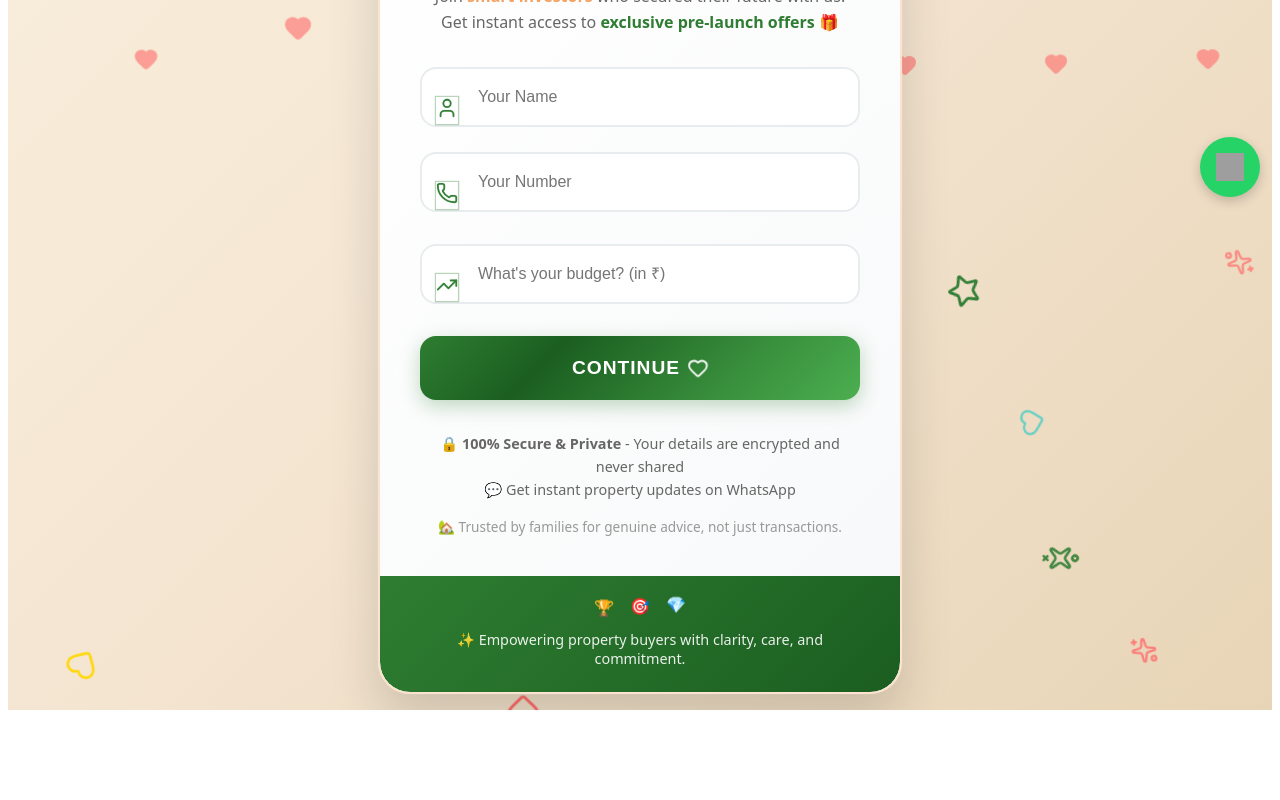
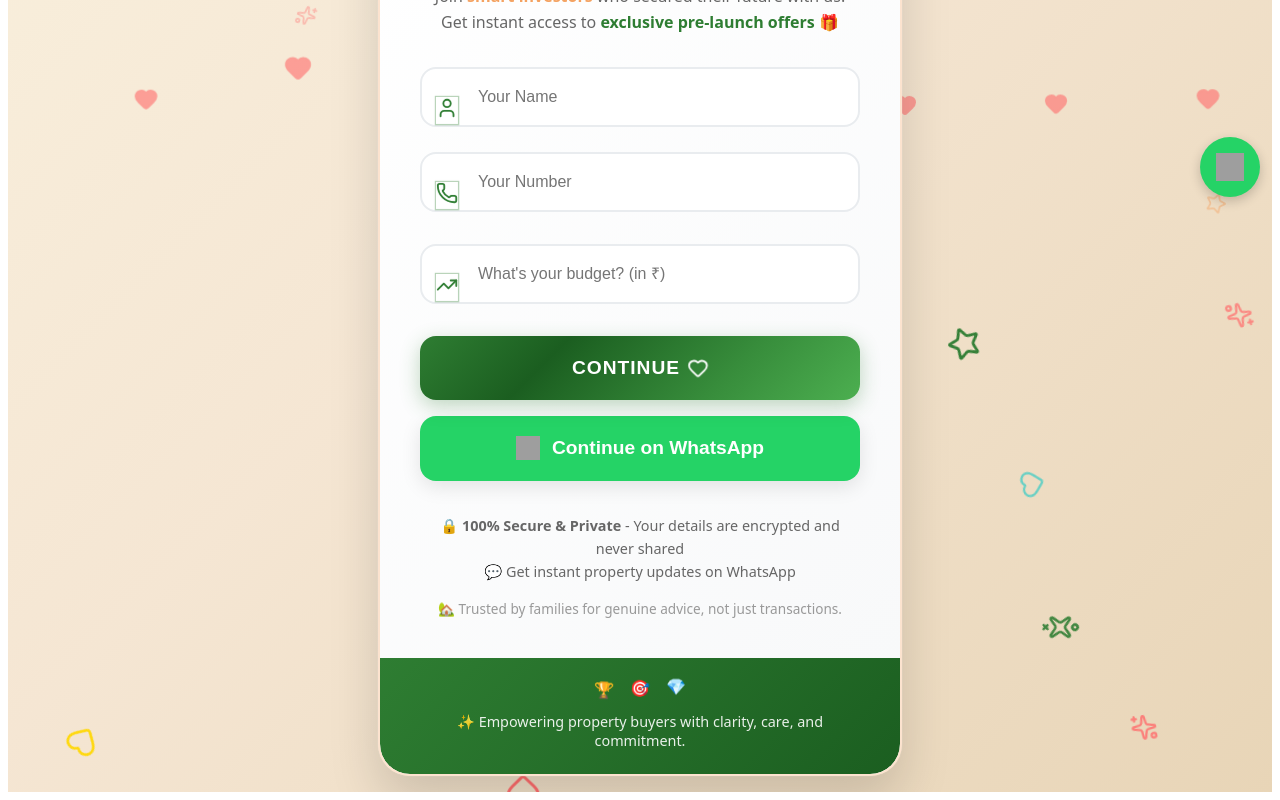
Before and after one commit to Shine145-Git/ShineOneEstate, a React (Create React App) app in the folder client/: page /form in a window 1280 px wide. Shown: the part 583-1383 px from the top of the page. Before the commit the page ends 1301 px from the top, so only its background shows below. Built offline with nearby package versions, Linux system fonts and the light colour scheme; grey boxes are pictures that could not be loaded.

Commit message:
Update form.jsx

```diff
--- a/client/src/Screens/Form/form.jsx
+++ b/client/src/Screens/Form/form.jsx
@@ -291,6 +291,35 @@ export default function ShineOneEstateForm() {
               </span>
               <div style={{ position: 'absolute', top: 0, left: '-100%', width: '100%', height: '100%', background: 'linear-gradient(90deg, transparent, rgba(255,255,255,0.3), transparent)', animation: loading ? 'none' : 'shimmer 2.5s infinite' }}></div>
             </button>
+            {/* WhatsApp button below main submit */}
+            <button
+              onClick={contactWhatsApp}
+              style={{
+                width: '100%',
+                marginTop: '1rem',
+                padding: '1.3rem',
+                background: '#25D366',
+                color: 'white',
+                border: 'none',
+                borderRadius: '16px',
+                fontSize: '1.2rem',
+                fontWeight: '700',
+                cursor: 'pointer',
+                transition: 'all 0.3s ease',
+                boxShadow: '0 6px 20px rgba(0, 0, 0, 0.1)',
+                display: 'flex',
+                alignItems: 'center',
+                justifyContent: 'center',
+                gap: '0.75rem'
+              }}
+            >
+              <img
+                src="https://upload.wikimedia.org/wikipedia/commons/6/6b/WhatsApp.svg"
+                alt="WhatsApp"
+                style={{ width: '24px', height: '24px' }}
+              />
+              Continue on WhatsApp
+            </button>
           </div>
 
           {message && (
```
